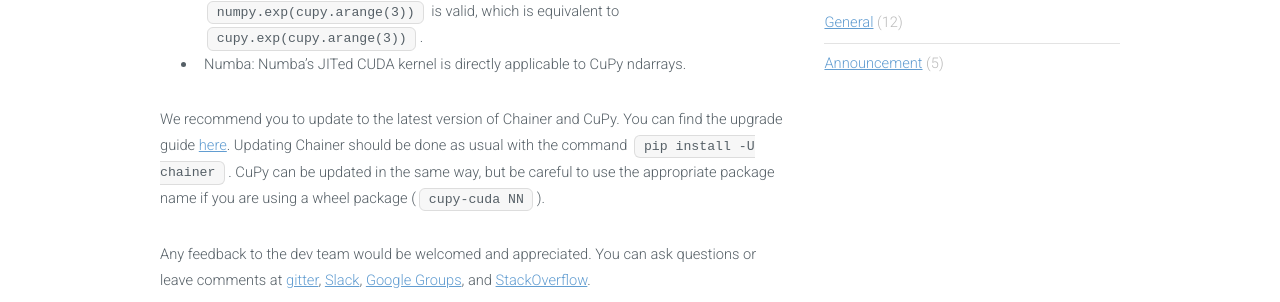
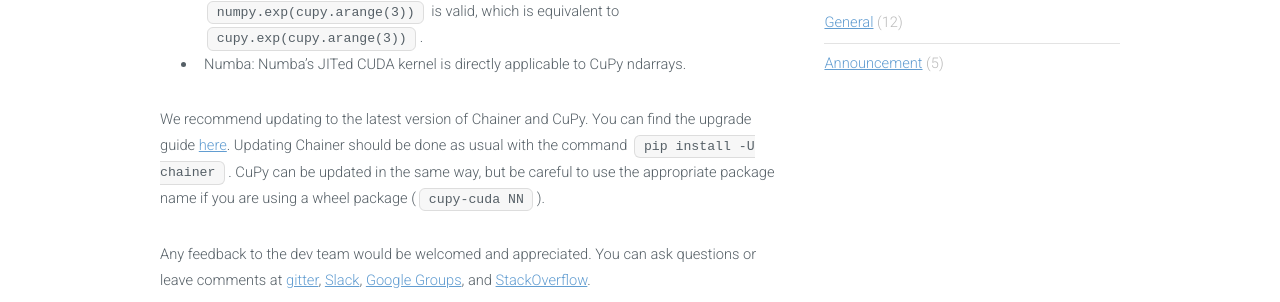
Before and after one commit to chainer/chainer.org, a Jekyll site: the page built from _posts/2018-10-25-released-v5.md, in a window 1280 px wide and 900 px high, scrolled down 1084 px. Shown: the part 150-452 px from the top of the window. Built offline with Jekyll 4.4.1, drawn with Linux system fonts in a browser that asks for light colours.

Commit message:
Update _posts/2018-10-25-released-v5.md
Co-Authored-By: beam2d <beam.web@gmail.com>

```diff
--- a/_posts/2018-10-25-released-v5.md
+++ b/_posts/2018-10-25-released-v5.md
@@ -39,7 +39,7 @@
   - NumPy: NumPy ufunc is directly applicable to CuPy's ndarray. For example, `numpy.exp(cupy.arange(3))` is valid, which is equivalent to `cupy.exp(cupy.arange(3))`.
   - Numba: Numba's JITed CUDA kernel is directly applicable to CuPy ndarrays.
 
-We recommend you to update to the latest version of Chainer and CuPy.
+We recommend updating to the latest version of Chainer and CuPy.
 You can find the upgrade guide [here](https://docs.chainer.org/en/latest/upgrade.html).
 Updating Chainer should be done as usual with the command `pip install -U chainer`.
 CuPy can be updated in the same way, but be careful to use the appropriate package name if you are using a wheel package (`cupy-cuda
```
